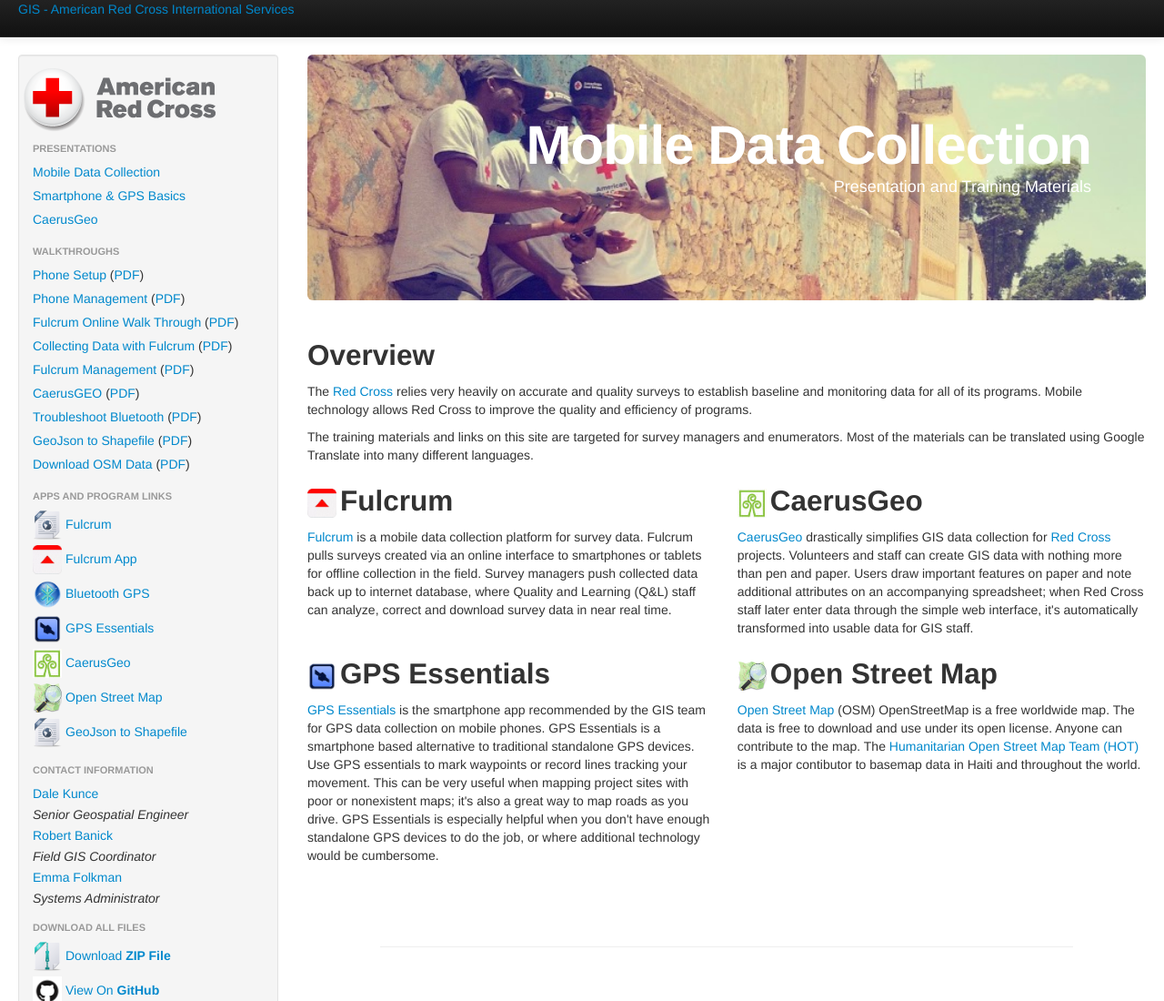
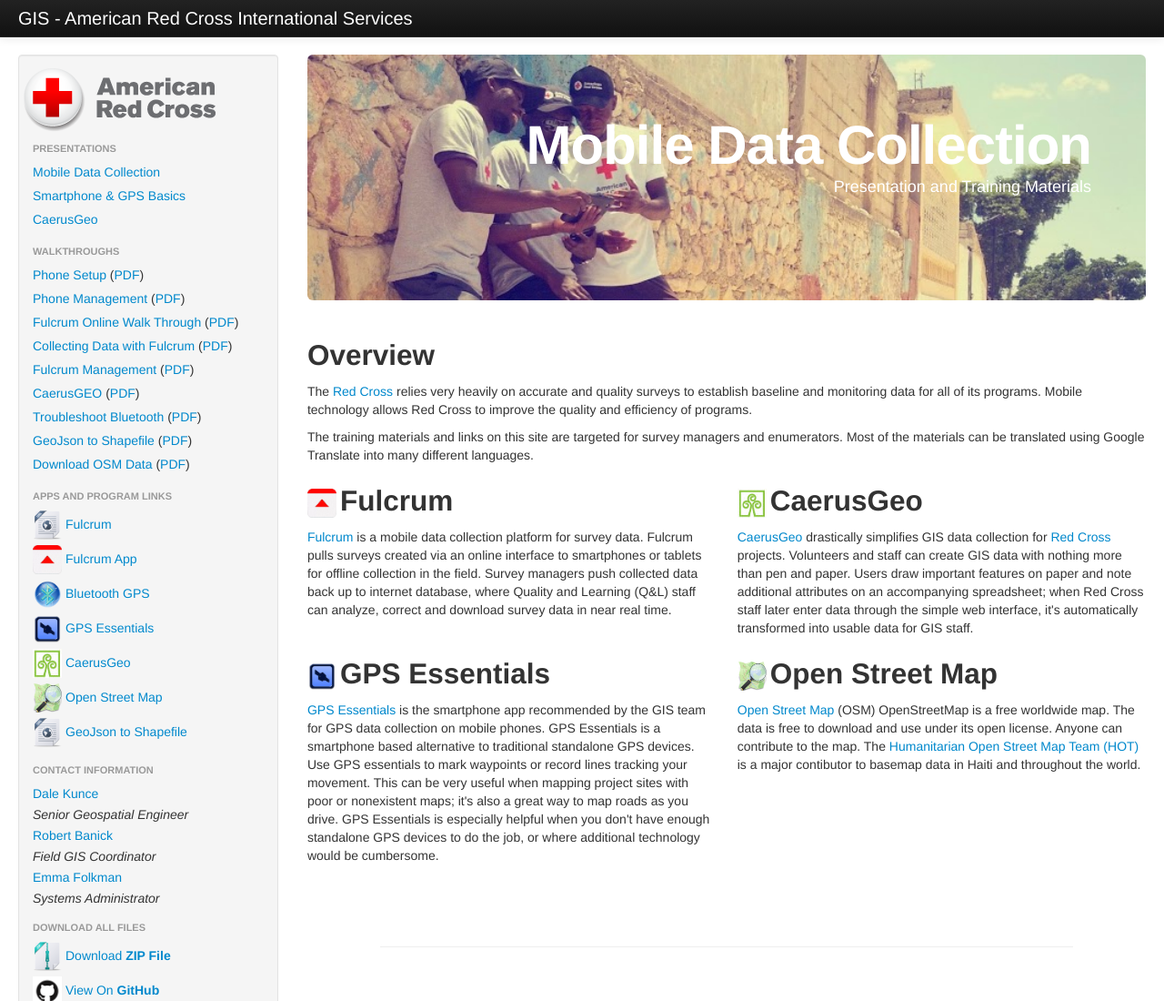
Before and after one commit to AmericanRedCross/mobiledatacollection, a plain HTML site: page index.html in a window 1280 px wide. Shown: the top 1100 px of the page at 91% size. Drawn offline with nearby package versions, Linux system fonts and the light colour scheme.

Commit message:
fixed class error

```diff
--- a/index.html
+++ b/index.html
@@ -42,7 +42,7 @@
     <div class="navbar navbar-inverse navbar-fixed-top">
       <div class="navbar-inner">
         <div class="container-fluid">
-          <a class="navbar-brand" href="../index.html">GIS - American Red Cross International Services</a>
+          <a class="brand" href="../index.html">GIS - American Red Cross International Services</a>
         </div>
       </div>
       <div id="google_translate_element" style="position:absolute;top:3px;right:3px;"></div><script type="text/javascript">
```
